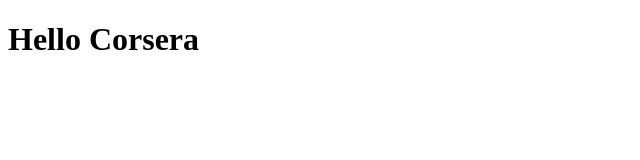
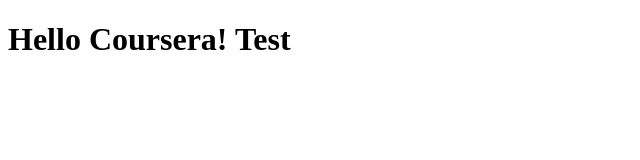
Before and after one commit to akshaymote08/Coursera-Test, a plain HTML site: page Site/index.html in a window 1280 px wide. Shown: the whole page, without its empty margins (0-640 px from the left). Drawn offline with Linux system fonts and the light colour scheme.

Commit message:
Small change.

```diff
--- a/Site/index.html
+++ b/Site/index.html
@@ -4,6 +4,6 @@
     <title>Hello Coursera</title>
   </head>
   <body>
-    <h1>Hello Corsera</h1>
+    <h1>Hello Coursera! Test</h1>
   </body>
 </html>
```
